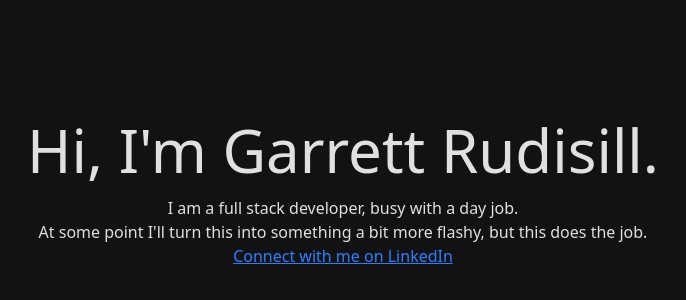
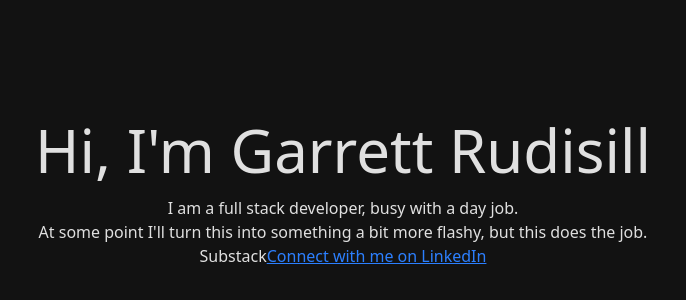
Before and after one commit to alm0st907/personal-site, a React (Vite) app: page / in a window 1280 px wide. Shown: the part 206-506 px from the top of the page, without its empty margins (297-983 px from the left). Built offline with nearby package versions, Linux system fonts and the light colour scheme.

Commit message:
substack and remove a period

```diff
--- a/src/App.tsx
+++ b/src/App.tsx
@@ -3,9 +3,10 @@ function App() {
     return (
         <>
             <div className="h-screen w-full content-center text-center justify-center bg-[#121212] text-[#e0e0e0]">
-                <h1 className="text-6xl pb-4">Hi, I'm Garrett Rudisill.</h1>
+                <h1 className="text-6xl pb-4">Hi, I'm Garrett Rudisill</h1>
                 <p>I am a full stack developer, busy with a day job.</p>
                 <p>At some point I'll turn this into something a bit more flashy, but this does the job.</p>
+                <a href={"https://anotherdeveloper.substack.com/"}>Substack</a>
                 <a href={"https://www.linkedin.com/in/garrett-rudisill/"} className={"underline text-blue-500"}>Connect
                     with me on LinkedIn</a>
             </div>
```
